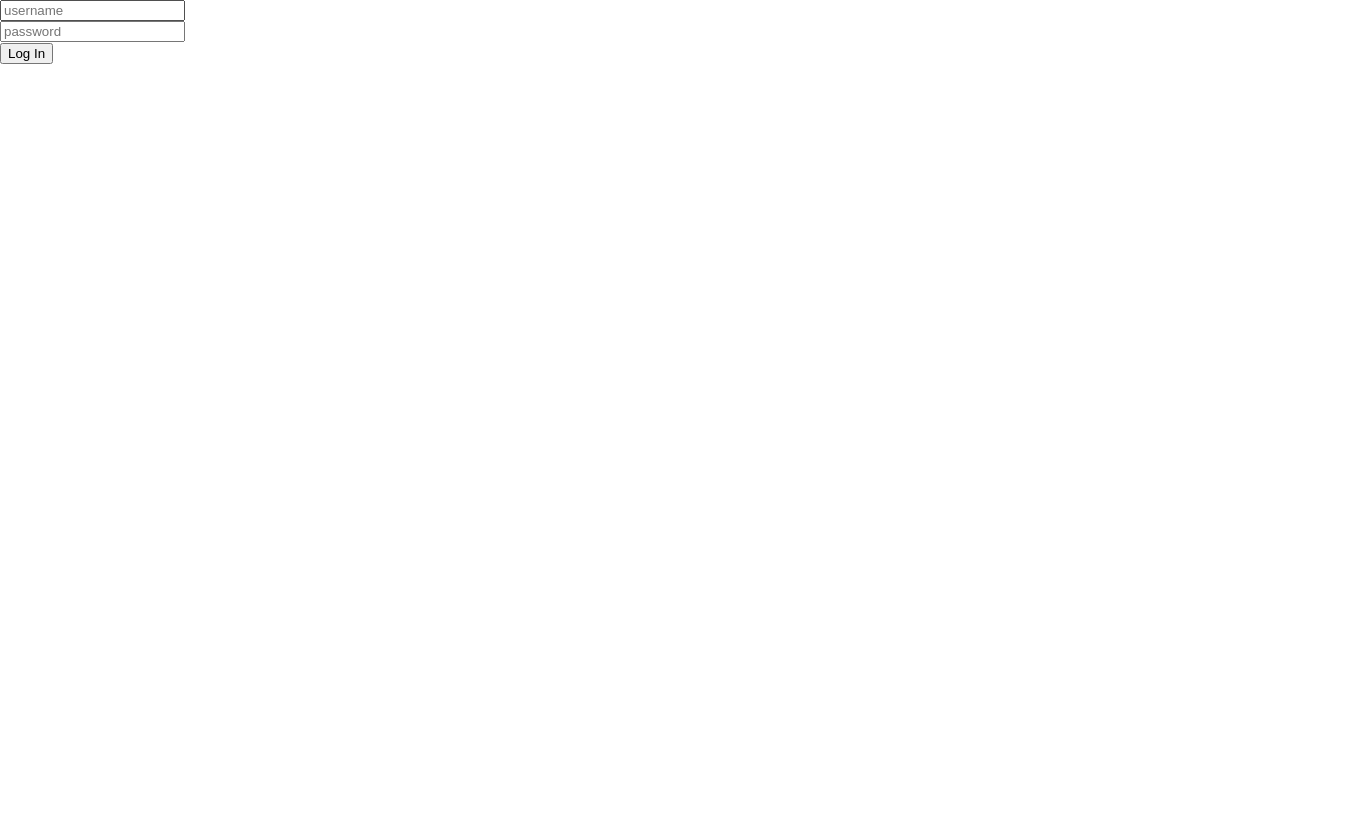
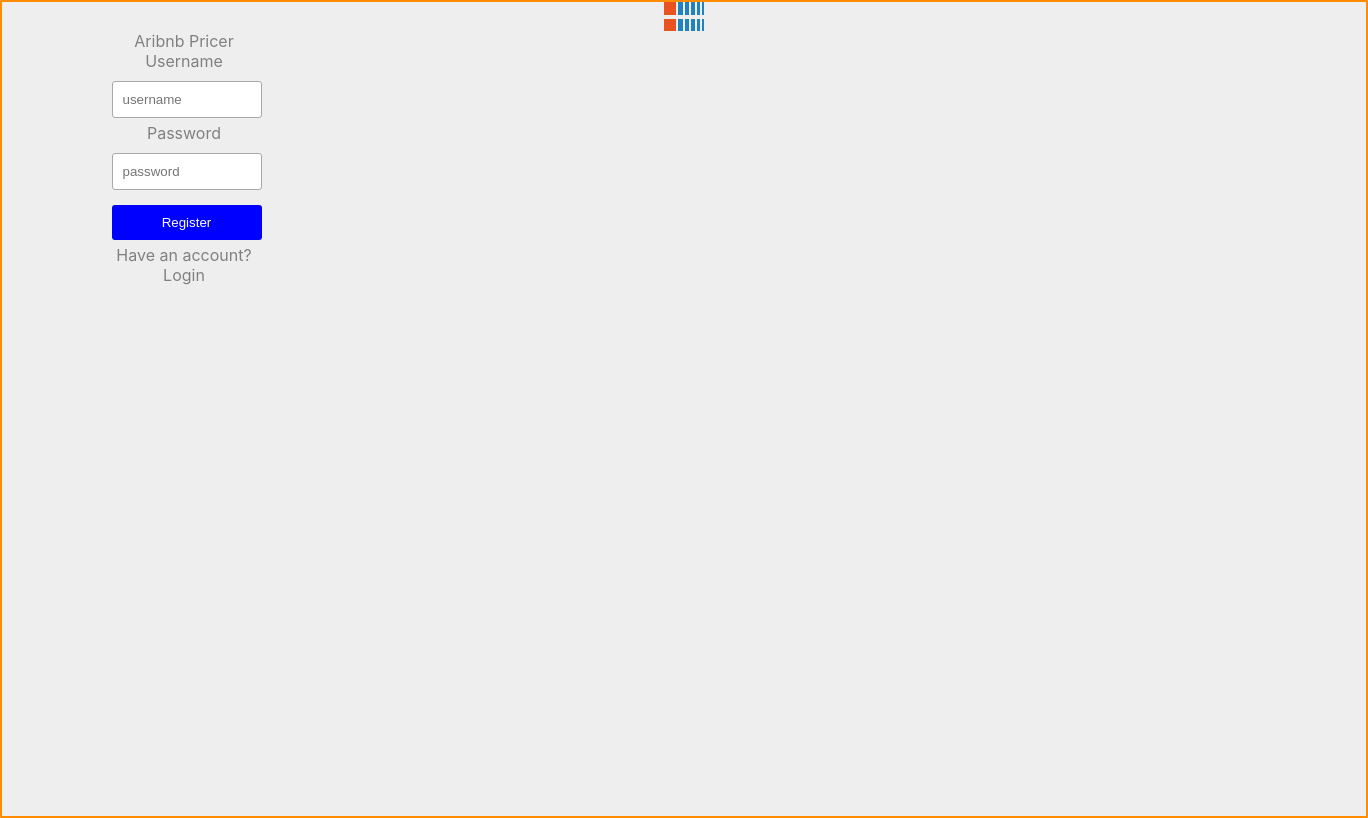
Before and after one commit to Build-week-airbnb-optimal-price-1/Front-end, a React (Create React App) app in the folder airbnb-pricing/: page /login in a window 1280 px wide. Shown: the whole page, 1368 px wide, since content can reach past the window. Built offline with nearby package versions, Linux system fonts and the light colour scheme.

Commit message:
Add Updated Login js file Because: - Added some code to add validation to login form component - Added some styled-component code to add style to the login form component.

```diff
--- a/airbnb-pricing/src/App.js
+++ b/airbnb-pricing/src/App.js
@@ -12,6 +12,7 @@
 import Signup from "./components/Signup";
 import PropertyList from "./components/PropertyList";
 import AddProperty from './components/AddProperty';
+
 
 function App(props) {
   return (
--- a/airbnb-pricing/src/components/AddProperty.js
+++ b/airbnb-pricing/src/components/AddProperty.js
@@ -55,6 +55,7 @@
       <form onSubmit={submitForm}>
         <label htmlFor="title">Title</label>
         <input
+					required
           id="title"
           type="text"
           name="title"
--- a/airbnb-pricing/src/components/Login.js
+++ b/airbnb-pricing/src/components/Login.js
@@ -2,6 +2,55 @@
 import { connect } from "react-redux";
 import { withRouter } from "react-router-dom";
 import { login } from "../store/actions";
+import style from "styled-components";
+
+const StyleLogin = style.form`
+  display: flex;
+  align-items: center;
+  flex-flow: column;
+  width: 1364px;
+  height: 814px;
+  margin: 0 auto;
+  border: 2px solid #FF8C00;
+  border-radius: 1px;
+  background: #eee;
+`;
+
+const Image = style.img`
+  styles
+  margin-right: 1000px;
+`;
+
+const Title = style.label`
+  display: flex;
+  color: gray;
+  margin-right: 1000px;
+`;
+
+const Button = style.button`
+    background: blue;
+    color: #fff;
+    padding: 10px;
+    margin: 5px;
+    width: 150px;
+    border: none;
+    border-radius: 3px;
+    box-sizing: border-box;
+    margin-right: 1000px;
+    margin-top: 10px;
+  }
+`;
+
+const StyleInput = style.input`
+  border: 1px solid #a9a9a9;
+  border-radius: 3px;
+  padding: 10px;
+  margin: 5px;
+  width: 150px;
+  box-sizing: border-box;
+  margin-right: 1000px;
+  margin-top: 10px;
+`;
 
 function Login(props) {
   const [creds, setCreds] = useState({
@@ -23,25 +72,29 @@
 
   return (
     <>
-      <form onSubmit={onSubmit}>
-        <input
+      <StyleLogin onSubmit={onSubmit}>
+        <Image src="images/Logo.svg" />
+        <Title>Aribnb Pricer</Title>
+        <Title>Username</Title>
+        <StyleInput
+          required
           type="text"
           name="username"
           placeholder="username"
           value={creds.username}
-          onChange={handleChange}
-        ></input>
-        <input
+          onChange={handleChange}></StyleInput>
+        <Title>Password</Title>
+        <StyleInput
+          required
           type="password"
           name="password"
           placeholder="password"
           value={creds.password}
-          onChange={handleChange}
-        ></input>
-
-        <button type="submit"> Log In </button>
-      </form>
-
+          onChange={handleChange}></StyleInput>
+        <Button type="submit"> Register </Button>
+        <Title>Have an account?</Title>
+        <Title>Login</Title>
+      </StyleLogin>
       {props.loginError && (
         <p style={{ color: "red", marginTop: "10vh" }}>
           There has been an issue logging in. Please check your credentials.
--- a/package.json
+++ b/package.json
@@ -19,6 +19,7 @@
   "dependencies": {
     "body-parser": "^1.18.2",
     "cors": "^2.8.4",
-    "express": "^4.16.2"
+    "express": "^4.16.2",
+    "styled-components": "^4.4.1"
   }
 }
```
Also changed, not shown: airbnb-pricing/public/images/Logo.svg (added), 1 other file (tests, documents, lock files or other folders).
